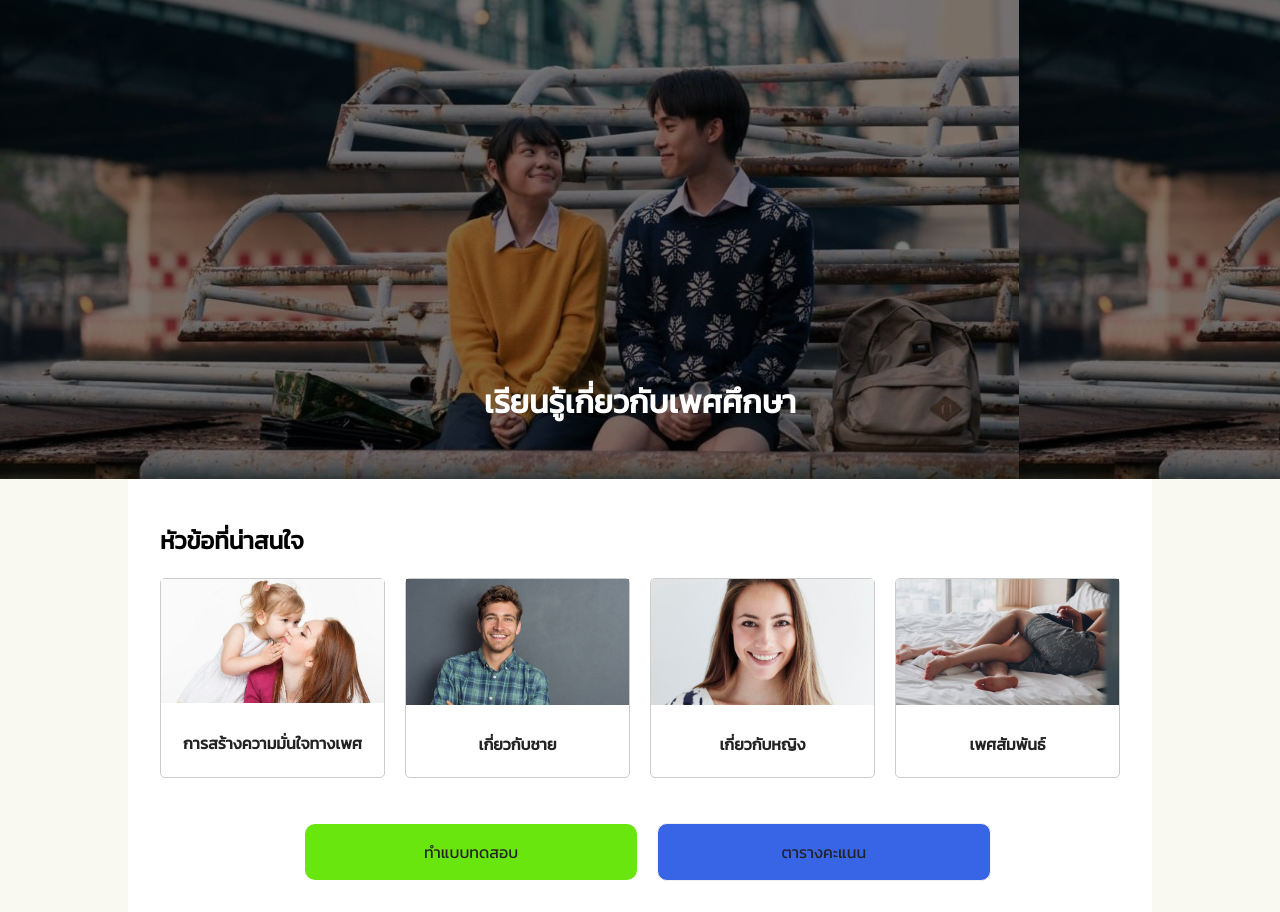
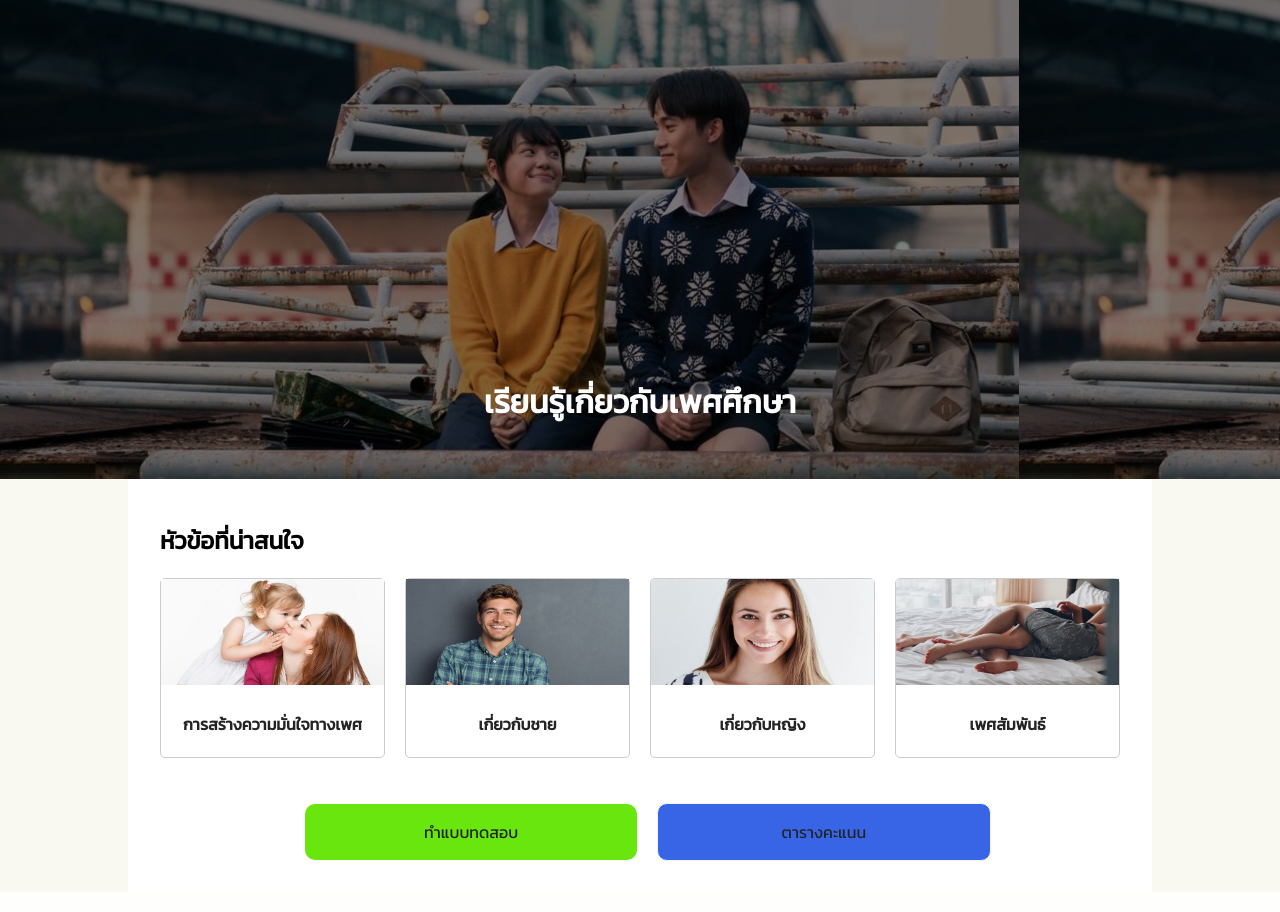
Before and after one commit to jusmistic/WebTech, a PHP site: page /index.php in a window 1280 px wide. Shown: the part 78-990 px from the top of the page. After the commit the page ends 939 px from the top, so only its background shows below. Run offline with PHP 8.4, Linux system fonts and the light colour scheme.

Commit message:
style2 image height

```diff
--- a/article/style2.css
+++ b/article/style2.css
@@ -38,6 +38,7 @@ html{
 }
 .grid > article img {
     max-width: 100%;
+    height: 106px;
 }
 .text {
     padding: 0 20px 0px;
```
